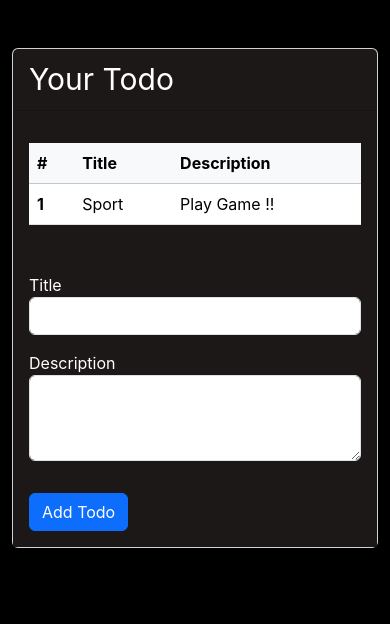
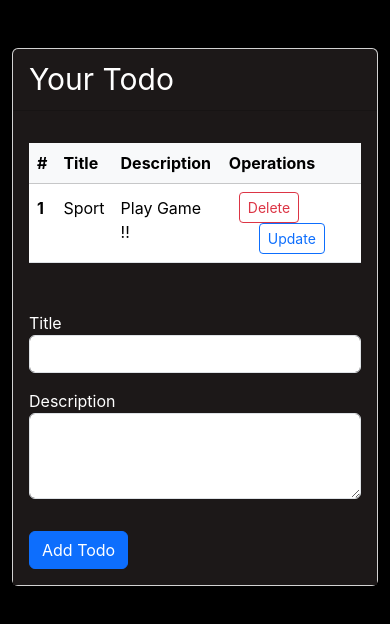
Before and after one commit to amirziyacode/React-Todo-App, a React (Create React App) app: page / in a window 390 px wide. Shown: the top 624 px of the page. Built offline with nearby package versions, Linux system fonts and the light colour scheme.

Commit message:
refactoring-&-improve-design-TableTodos

```diff
--- a/src/componet/TodoRow.jsx
+++ b/src/componet/TodoRow.jsx
@@ -2,14 +2,33 @@ import axios from "axios";
 
 function TodoRow(props = {rowId:Number,rowDescription:String,rowTitle:String}) {
     const deleteFun = async () => {
-        await axios.delete(`http://localhost:8080/api/v1/todos/${props.rowId}`)
-        window.location.reload();
+        // await axios.delete(`http://localhost:8080/api/v1/todos/${props.rowId}`)
+        console.log(props.rowId)
+        // window.location.reload();
     }
     return (
-        <tr onClick={deleteFun}>
-            <th scope="row">{props.rowId}</th>
-            <td >{props.rowTitle}</td>
-            <td>{props.rowDescription}</td>
+        <tr>
+            <th scope="row">
+                <div className="mt-1">
+                    {props.rowId}
+                </div>
+            </th>
+            <td>
+                <div className="mt-1">
+                    {props.rowTitle}
+                </div>
+            </td>
+            <td>
+                <div className="mt-1">
+                    {props.rowDescription}
+                </div>
+            </td>
+            <td>
+                <div className="buttons">
+                    <button type="button" className="btn btn-outline-danger btn-sm" onClick={deleteFun}>Delete</button>
+                    <button type="button"  id="updateButton" className="btn btn-outline-primary btn-sm">Update</button>
+                </div>
+            </td>
         </tr>
     )
 }
--- a/src/componet/TodoTable.jsx
+++ b/src/componet/TodoTable.jsx
@@ -10,6 +10,7 @@ function TodoTable(props = {todos:[]}){
                     <th scope="col">#</th>
                     <th scope="col">Title</th>
                     <th scope="col">Description</th>
+                    <th scope="col">Operations</th>
                 </tr>
                 </thead>
                 <tbody>
--- a/src/index.css
+++ b/src/index.css
@@ -26,3 +26,9 @@ code {
   color: white;
   font-size: 30px;
 }
+.buttons{
+  margin-left: 10px ;
+}
+#updateButton{
+  margin-left: 20px;
+}
```
